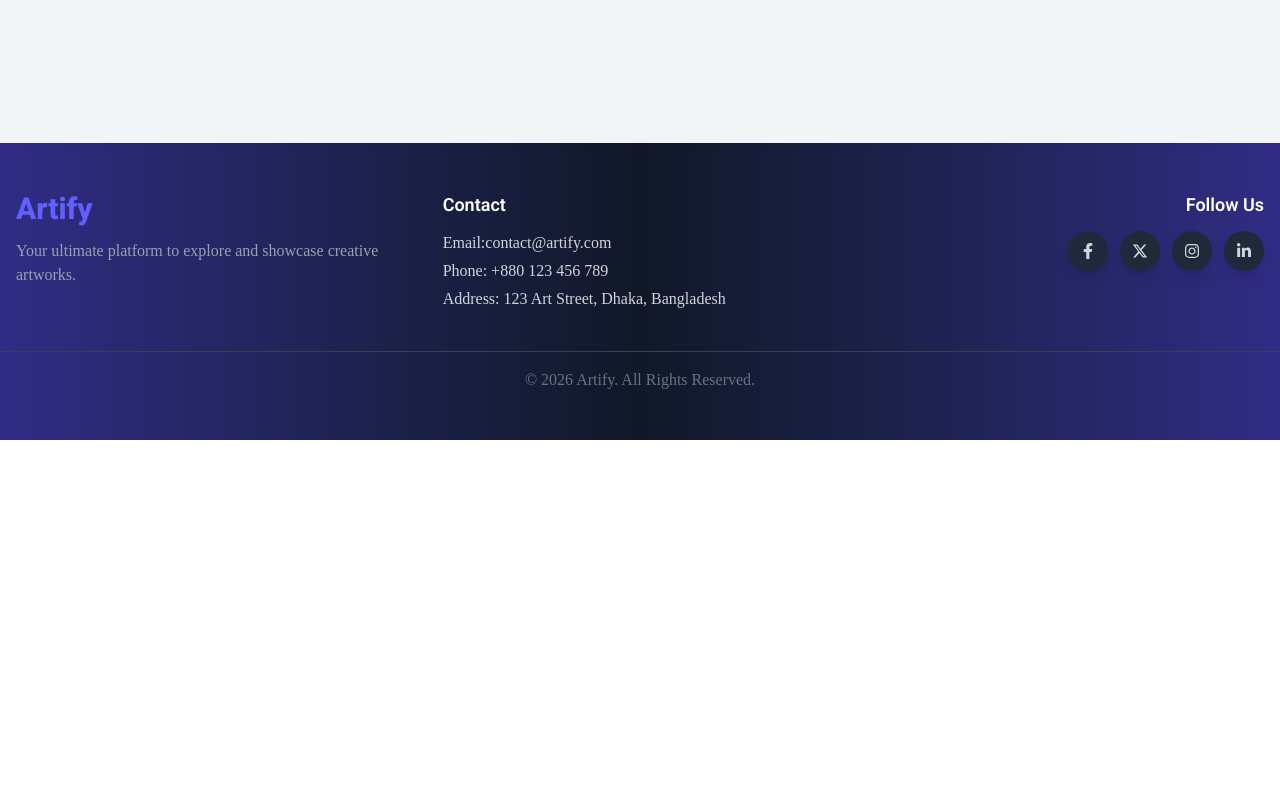
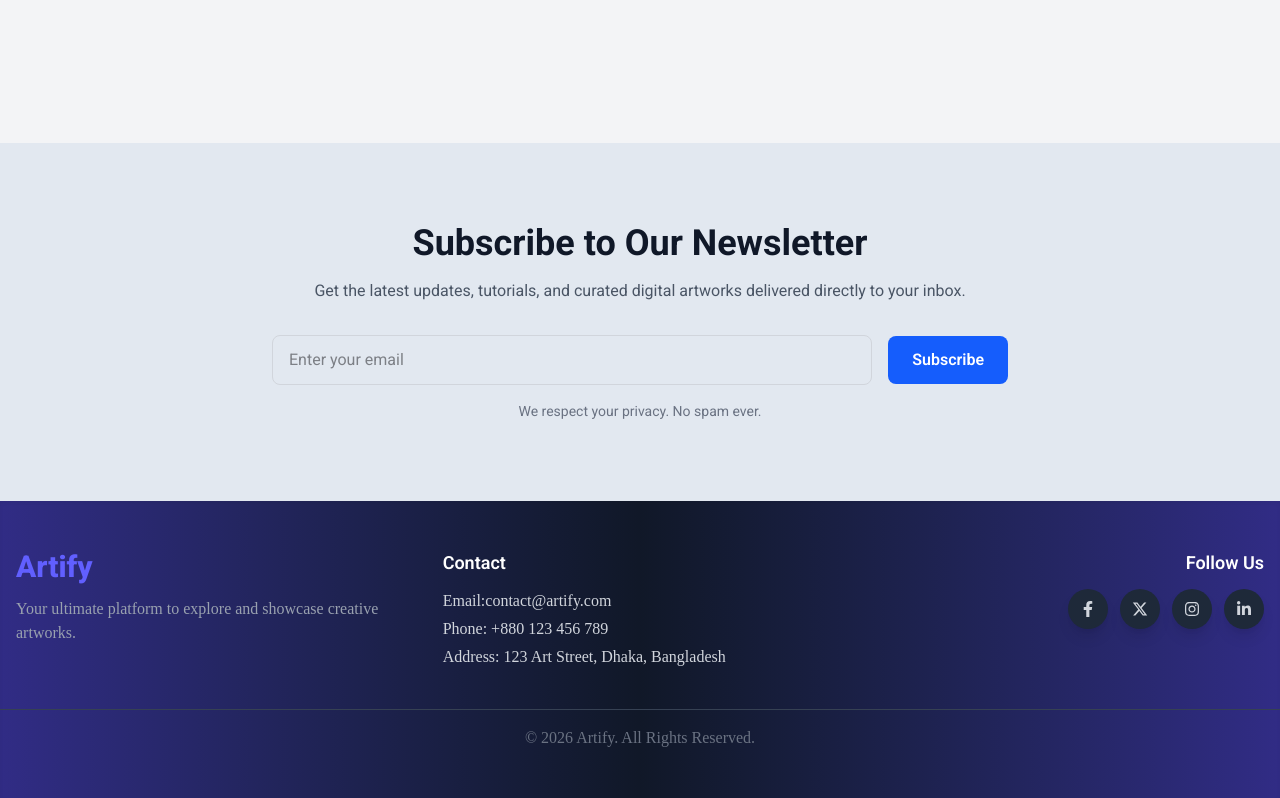
Before and after one commit to mdhasanmahamud-dev/Assignment_10_Artify_Client, a React (Vite) app: page / in a window 1280 px wide. Shown: the part 3695-4493 px from the top of the page. Before the commit the page ends 4135 px from the top, so only its background shows below. Built offline with nearby package versions, Linux system fonts and the light colour scheme; no server answers; a web font is replaced by a local one.

Commit message:
Add News Letter section

```diff
--- a/src/pages/Home/Home/Home.jsx
+++ b/src/pages/Home/Home/Home.jsx
@@ -5,6 +5,7 @@ import TopArtists from "../TopArtists/TopArtists";
 import CommunityHighlights from "../CommunityHighlights/CommunityHighlights";
 import ArtCategories from "../ArtCategories/ArtCategories";
 import Testimonials from "../Testimonials/Testimonials";
+import Newsletter from "../Newsletter/Newsletter";
 
 const Home = () => {
   return (
@@ -15,6 +16,7 @@ const Home = () => {
       <CommunityHighlights />
       <ArtCategories/>
       <Testimonials/>
+      <Newsletter/>
     </div>
   );
 };
--- /dev/null
+++ b/src/pages/Home/Newsletter/Newsletter.jsx
@@ -0,0 +1,39 @@
+import React from "react";
+
+const Newsletter = () => {
+  return (
+    <div className="py-20 bg-slate-200 dark:bg-zinc-900">
+      <div className="container mx-auto max-w-3xl px-4 text-center">
+        {/* Section Title */}
+        <h2 className="text-3xl md:text-4xl font-bold text-gray-900 dark:text-white mb-4">
+          Subscribe to Our Newsletter
+        </h2>
+        <p className="text-gray-600 dark:text-gray-300 mb-8">
+          Get the latest updates, tutorials, and curated digital artworks delivered directly to your inbox.
+        </p>
+
+        {/* Newsletter Form */}
+        <form className="flex flex-col sm:flex-row items-center justify-center gap-4">
+          <input
+            type="email"
+            placeholder="Enter your email"
+            className="w-full sm:flex-1 px-4 py-3 rounded-lg border border-gray-300 dark:border-gray-700 focus:outline-none focus:ring-2 focus:ring-blue-500 dark:bg-zinc-800 dark:text-white"
+          />
+          <button
+            type="submit"
+            className="px-6 py-3 bg-blue-600 text-white font-semibold rounded-lg hover:bg-blue-700 transition-colors w-full sm:w-auto"
+          >
+            Subscribe
+          </button>
+        </form>
+
+        {/* Optional small note */}
+        <p className="text-gray-500 dark:text-gray-400 text-sm mt-4">
+          We respect your privacy. No spam ever.
+        </p>
+      </div>
+    </div>
+  );
+};
+
+export default Newsletter;
```
